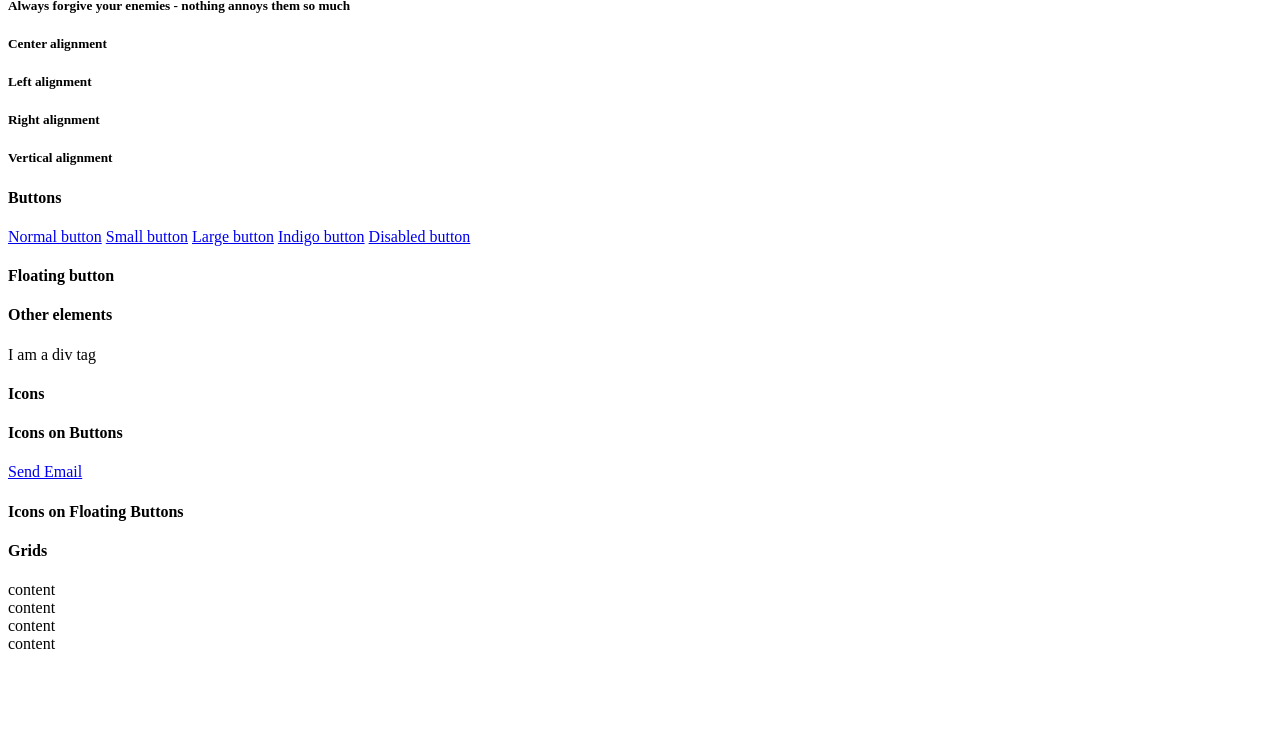
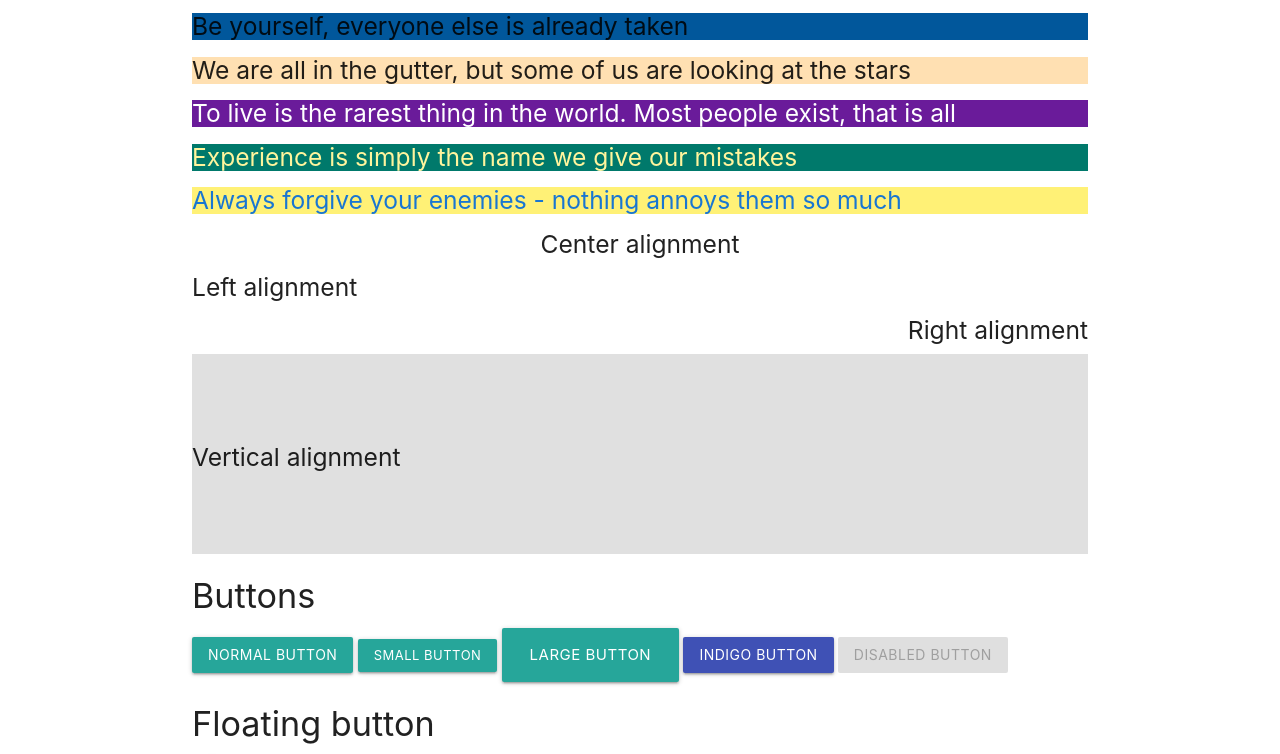
Before and after one commit to Ineedhelp25/Front-End-Web-Dev, a plain HTML site: page Day4_Materialize.html in a window 1280 px wide. Shown: the part 390-1144 px from the top of the page. Before the commit the page ends 1051 px from the top, so only its background shows below. Drawn offline with nearby package versions, Linux system fonts and the light colour scheme.

Commit message:
day4 code

```diff
--- a/Day4_Materialize.html
+++ b/Day4_Materialize.html
@@ -1,6 +1,15 @@
 <html>
     <head>
+    <!--Import Google Icon Font-->
+    <link href="https://fonts.googleapis.com/icon?family=Material+Icons" rel="stylesheet">
+    <!-- Compiled and minified CSS -->
+    <link rel="stylesheet" href="https://cdnjs.cloudflare.com/ajax/libs/materialize/1.0.0/css/materialize.min.css">
         <title>Learning Materialize</title>
+        <style>
+            .box {
+                height: 200px;
+            }
+        </style>
     </head>
     <body>
         <div class="container">
@@ -13,55 +22,59 @@
 
         <!-- Colors -->
         <div class="container">
-            <h5>Be yourself, everyone else is already taken</h5>
-            <h5>
+            <h5 class="light-blue darken-4">Be yourself, everyone else is already taken</h5>
+            <h5 class="orange lighten-4">
                 We are all in the gutter, but some of us are looking at the
                 stars
             </h5>
-            <h5>
+            <h5 class="purple darken-3 white-text">
                 To live is the rarest thing in the world. Most people exist,
                 that is all
             </h5>
-            <h5>Experience is simply the name we give our mistakes</h5>
-            <h5>Always forgive your enemies - nothing annoys them so much</h5>
+            <h5 class="teal darken-2 yellow-text text-lighten-3">Experience is simply the name we give our mistakes</h5>
+            <h5 class="yellow lighten-2 blue-text text-darken-2">Always forgive your enemies - nothing annoys them so much</h5>
         </div>
 
         <!-- Alignment -->
         <div class="container">
-            <h5>Center alignment</h5>
-            <h5>Left alignment</h5>
-            <h5>Right alignment</h5>
+            <h5 class="center-align">Center alignment</h5>
+            <h5 class="left-align">Left alignment</h5>
+            <h5 class="right-align">Right alignment</h5>
         </div>
 
         <!-- Create your own styles -->
-        <div class="container">
+        <div class="container grey lighten-2 box valign-wrapper">
             <h5>Vertical alignment</h5>
         </div>
 
         <div class="container">
             <h4>Buttons</h4>
-            <a href="#">Normal button</a>
-            <a href="#">Small button</a>
-            <a href="#">Large button</a>
-            <a href="#">Indigo button</a>
-            <a href="#">Disabled button</a>
+            <a href="#" class="btn">Normal button</a>
+            <a href="#" class="btn-small">Small button</a>
+            <a href="#" class="btn-large">Large button</a>
+            <a href="#" class="btn indigo">Indigo button</a>
+            <a href="#" class="btn disabled">Disabled button</a>
 
             <h4>Floating button</h4>
-            <a href="#"></a>
+            <a href="#" class="btn-floating pink"></a>
 
             <h4>Other elements</h4>
-            <div>I am a div tag</div>
+            <div class="btn">I am a div tag</div>
         </div>
         <div class="container">
             <h4>Icons</h4>
+            <i class="material-icons red-text">error</i>
+            <i class="material-icons grey">cloud</i>
 
             <h4>Icons on Buttons</h4>
             <a href="#" class="btn indigo">
                 <span>Send</span>
+                <i class="material-icons right">send</i>
 
             </a>
             <a href="#" class="btn pink waves-effect waves-light">
                 <span>Email</span>
+                <i class="material-icons left">email</i>
 
             </a>
             <h4>Icons on Floating Buttons</h4>
```
